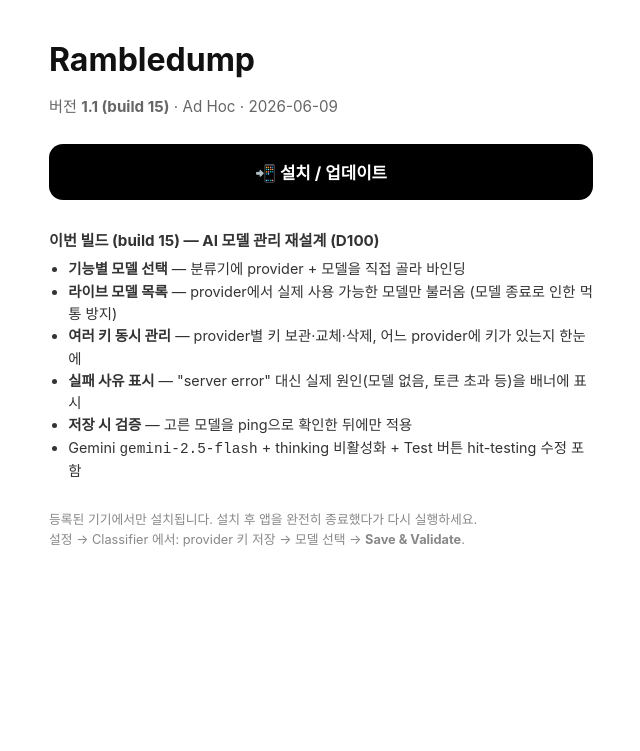
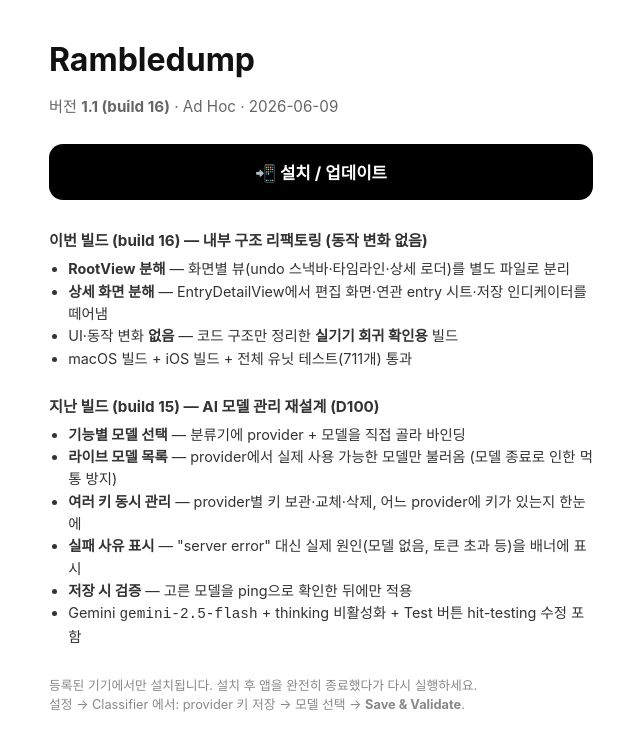
Before and after one commit to sungminoh/sungminoh.github.io, a Jekyll site: the page pages/rambledump/index.html, which Jekyll copies as it is, in a window 1280 px wide. Shown: the top 751 px of the page, without its empty margins (319-959 px from the left). Built offline with Jekyll 4.4.1, drawn with Linux system fonts in a browser that asks for light colours.

Commit message:
rambledump ad-hoc: build 16 (1.1) — UI refactor QA build

```diff
--- a/pages/rambledump/index.html
+++ b/pages/rambledump/index.html
@@ -1,5 +1,5 @@
 <!doctype html><meta name="viewport" content="width=device-width,initial-scale=1">
-<title>Rambledump 1.1 (15)</title>
+<title>Rambledump 1.1 (16)</title>
 <style>
 body{font-family:-apple-system,system-ui;padding:2.5rem 1.5rem;max-width:34rem;margin:0 auto;color:#111}
 h1{margin:0 0 .25rem}
@@ -10,11 +10,19 @@
 .note{margin-top:1.75rem;color:#888;font-size:.8rem;line-height:1.5}
 </style>
 <h1>Rambledump</h1>
-<p class="ver">버전 <b>1.1 (build 15)</b> · Ad Hoc · 2026-06-09</p>
+<p class="ver">버전 <b>1.1 (build 16)</b> · Ad Hoc · 2026-06-09</p>
 
 <a class="install" href="itms-services://?action=download-manifest&amp;url=https://sungminoh.github.io/pages/rambledump/manifest.plist">📲 설치 / 업데이트</a>
 
-<h2>이번 빌드 (build 15) — AI 모델 관리 재설계 (D100)</h2>
+<h2>이번 빌드 (build 16) — 내부 구조 리팩토링 (동작 변화 없음)</h2>
+<ul>
+  <li><b>RootView 분해</b> — 화면별 뷰(undo 스낵바·타임라인·상세 로더)를 별도 파일로 분리</li>
+  <li><b>상세 화면 분해</b> — EntryDetailView에서 편집 화면·연관 entry 시트·저장 인디케이터를 떼어냄</li>
+  <li>UI·동작 변화 <b>없음</b> — 코드 구조만 정리한 <b>실기기 회귀 확인용</b> 빌드</li>
+  <li>macOS 빌드 + iOS 빌드 + 전체 유닛 테스트(711개) 통과</li>
+</ul>
+
+<h2>지난 빌드 (build 15) — AI 모델 관리 재설계 (D100)</h2>
 <ul>
   <li><b>기능별 모델 선택</b> — 분류기에 provider + 모델을 직접 골라 바인딩</li>
   <li><b>라이브 모델 목록</b> — provider에서 실제 사용 가능한 모델만 불러옴 (모델 종료로 인한 먹통 방지)</li>
```
